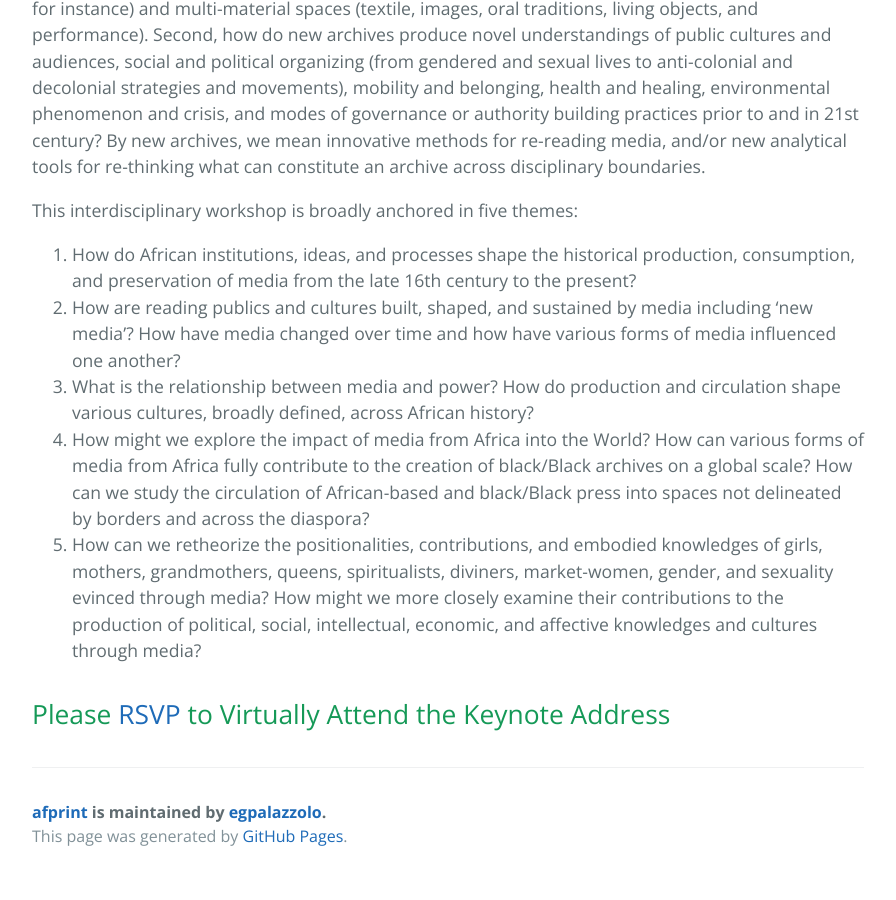
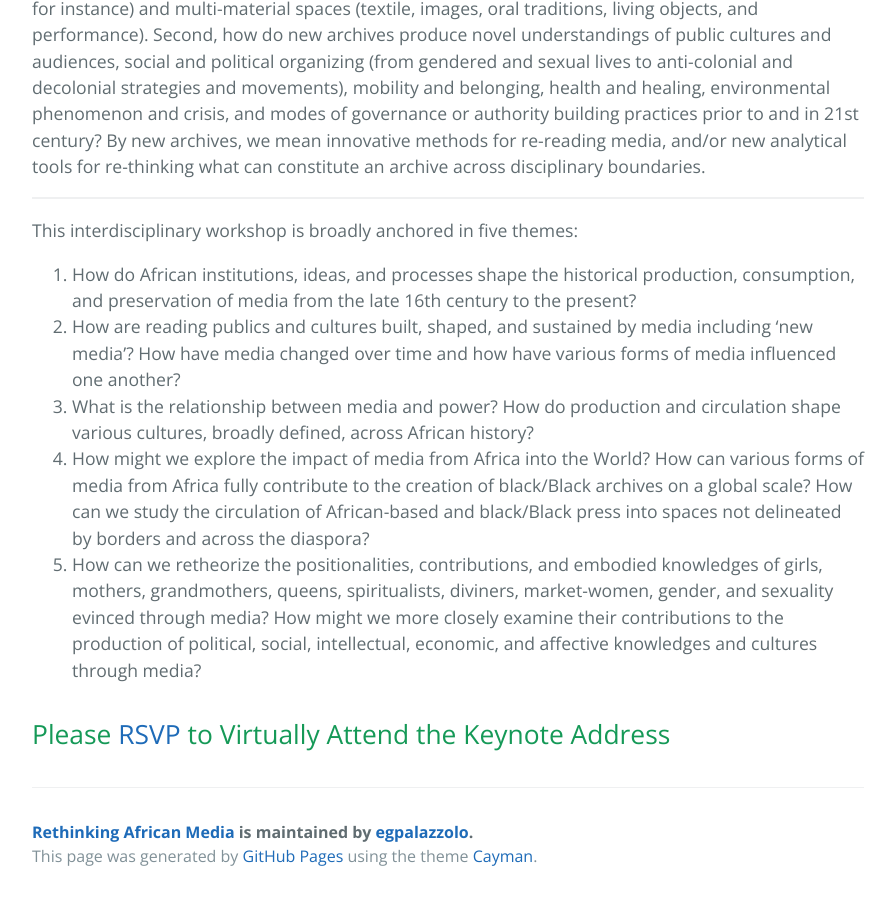
Before and after one commit to egpalazzolo/afprint, a Jekyll site: the page built from index.md, in a window 1280 px wide and 900 px high, scrolled down 894 px. Shown: the whole window, without its empty margins (192-1088 px from the left). Built offline with Jekyll 4.4.1, drawn with Linux system fonts in a browser that asks for light colours; our own code applies the rules of GitHub Pages for plain Markdown files.

Commit message:
small changes

```diff
--- a/_layouts/default.html
+++ b/_layouts/default.html
@@ -36,9 +36,9 @@
 
       <footer class="site-footer">
         {% if site.github.is_project_page %}
-          <span class="site-footer-owner"><a href="{{ site.github.repository_url }}">{{ site.github.repository_name }}</a> is maintained by <a href="{{ site.github.owner_url }}">{{ site.github.owner_name }}</a>.</span>
+          <span class="site-footer-owner"><a href="{{ site.github.repository_url }}">Rethinking African Media</a> is maintained by <a href="{{ site.github.owner_url }}">{{ site.github.owner_name }}</a>.</span>
         {% endif %}
-        <span class="site-footer-credits">This page was generated by <a href="https://pages.github.com">GitHub Pages</a>.</span>
+        <span class="site-footer-credits">This page was generated by <a href="https://pages.github.com">GitHub Pages</a> using the theme <a href="https://github.com/pages-themes/cayman.git">Cayman</a>.</span>
       </footer>
     </main>
   </body>
--- a/index.md
+++ b/index.md
@@ -6,6 +6,8 @@ layout: default
 Hosted by Johns Hopkins University, and in collaboration with the Institute of African Studies at Carleton University and the Humanities Research Center at the University of Dar es Salaam, this event will bring together a dynamic group of senior graduate students and scholars, with an emphasis on emerging scholars, to re-examine and re-imagine the place of media in forging dynamic identities, communities, social structures, and futures across the African continent.
 
 Building on new histories of media, this workshop will explore two central methodological questions. First, how do scholars from within the humanities and social sciences access and imagine what constitutes print culture, media, digital and oral history to produce new understandings of the relationship between pasts, presents, and futures? In part, this question constitutes a call to re-imagine archives as varied forms of media which exist in multi-lingual (isiZulu, Yoruba, and Kiswahili, for instance) and multi-material spaces (textile, images, oral traditions, living objects, and performance). Second, how do new archives produce novel understandings of public cultures and audiences, social and political organizing (from gendered and sexual lives to anti-colonial and decolonial strategies and movements), mobility and belonging, health and healing, environmental phenomenon and crisis, and modes of governance or authority building practices prior to and in 21st century? By new archives, we mean innovative methods for re-reading media, and/or new analytical tools for re-thinking what can constitute an archive across disciplinary boundaries.
+
+---
 
 This interdisciplinary workshop is broadly anchored in five themes:
 1. How do African institutions, ideas, and processes shape the historical production,
```
